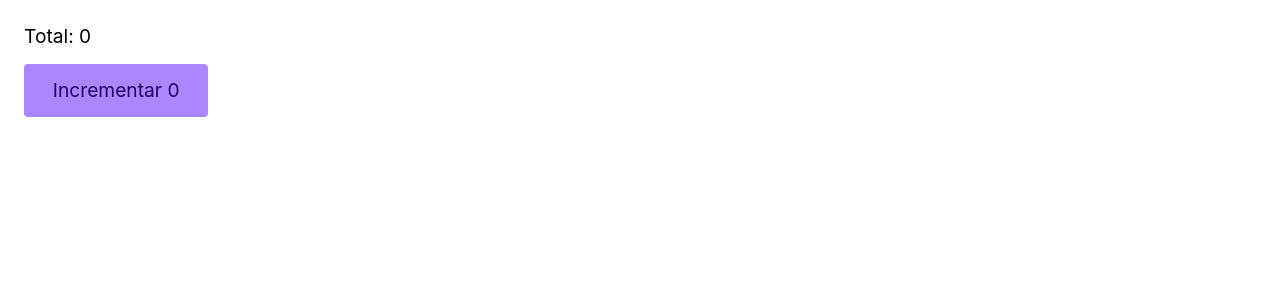
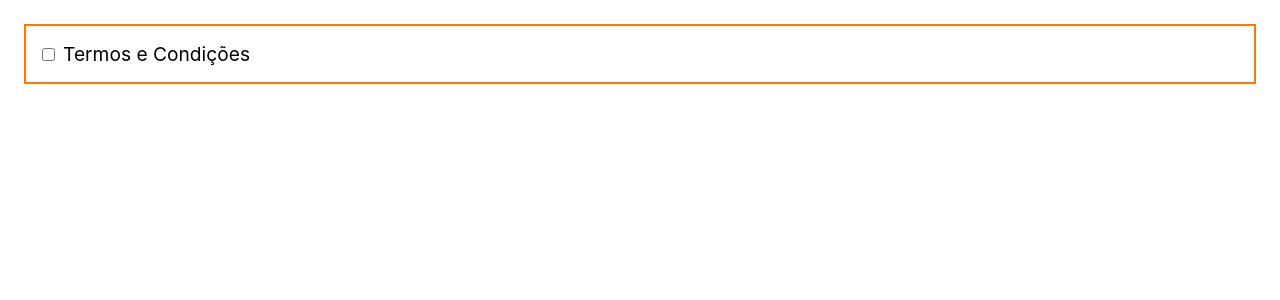
Before and after one commit to marcelopajr/origamid-react-ts, a React (Vite) app: page / in a window 1280 px wide. Shown: the top 300 px of the page. Built offline with nearby package versions, Linux system fonts and the light colour scheme.

Commit message:
chore: events

```diff
--- a/src/App.tsx
+++ b/src/App.tsx
@@ -1,14 +1,14 @@
 import { useState } from "react";
 
 import Button from "./Button";
+import Checkbox from "./Checkbox";
 
 function App() {
   const [total, setTotal] = useState(0);
 
   return (
     <div>
-      <p>Total: {total}</p>
-      <Button total={total} setTotal={setTotal} />
+      <Checkbox label="Termos e Condições" />
     </div>
   );
 }
--- /dev/null
+++ b/src/Checkbox.tsx
@@ -0,0 +1,25 @@
+import { useState } from "react";
+
+const Checkbox = ({ label }: { label: string }) => {
+  const [value, setValue] = useState(false);
+
+  return (
+    <label
+      style={{
+        padding: "1rem",
+        border: value ? "2px solid #8D2" : "2px solid #F70",
+      }}
+    >
+      <input
+        type="checkbox"
+        checked={value}
+        onChange={({ currentTarget }) => {
+          setValue(currentTarget.checked);
+        }}
+      />
+      {label}
+    </label>
+  );
+};
+
+export default Checkbox;
```
